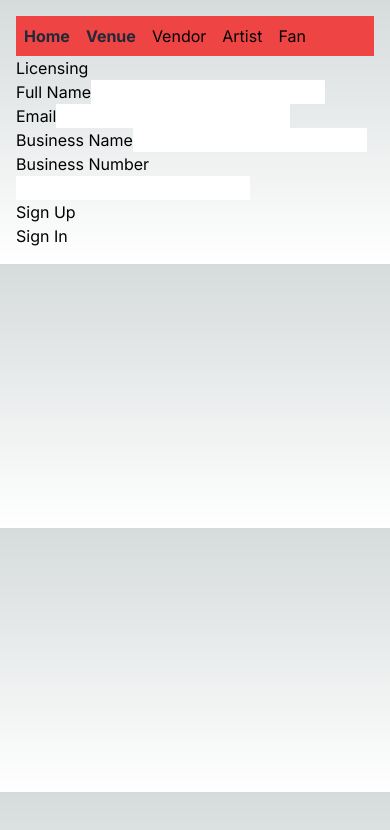
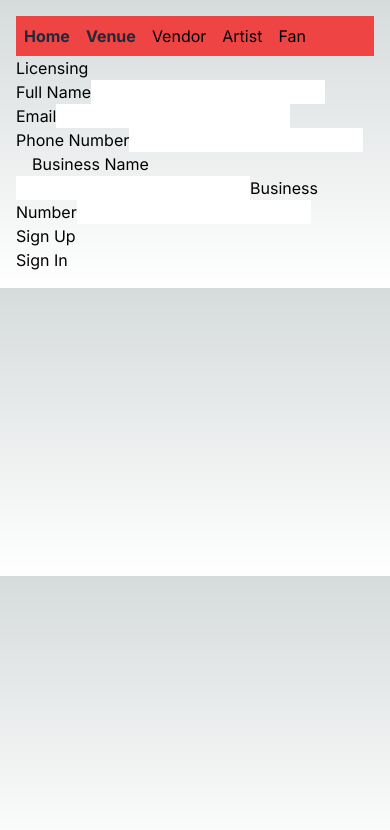
Before and after one commit to segvndo/YourBeat-TS, a Next.js app: page /users/venue/accountLicensing in a window 390 px wide. Shown: the top 830 px of the page. Built offline with nearby package versions, Linux system fonts and the light colour scheme.

Commit message:
Add client phone number input in license logic

```diff
--- a/app/users/venue/accountLicensing/page.tsx
+++ b/app/users/venue/accountLicensing/page.tsx
@@ -6,11 +6,13 @@ const LicensingPage = () => {
   const {
     clientName,
     clientEmail,
+    clientPhoneNumber,
     businessName,
     businessNumber,
     isSignedIn,
     handleClientNameChange,
     handleClientEmailChange,
+    handleClientPhoneNumberChange,
     handleBusinessNameChange,
     handleBusinessNumberChange,
     handleSubmit,
@@ -45,7 +47,19 @@ const LicensingPage = () => {
             />
           </div>
 
-          <label htmlFor="businessName">Business Name</label>
+          <div>
+            <label htmlFor="clientPhoneNumber">Phone Number</label>
+            <input
+              type="text"
+              id="clientPhoneNumber"
+              value={clientPhoneNumber}
+              onChange={handleClientPhoneNumberChange}
+              maxLength={30}
+              style={{ color: 'green' }}
+            />
+          </div>
+
+          <label htmlFor="businessName" className="p-4">Business Name</label>
           <input
             type="text"
             id="businessName"
--- a/app/utilities/useLicenseLogic.tsx
+++ b/app/utilities/useLicenseLogic.tsx
@@ -3,10 +3,13 @@ import React, { ChangeEvent } from 'react';
 interface LicenseLogic {
   clientName: string;
   clientEmail: string;
+  clientPhoneNumber: number;
   businessName: string;
   businessNumber: string;
   isSignedIn: boolean;
   handleClientNameChange: (e: ChangeEvent<HTMLInputElement>) => void;
+  handleClientEmailChange: (e: ChangeEvent<HTMLInputElement>) => void;
+  handleClientPhoneNumberChange: (e: ChangeEvent<HTMLInputElement>) => void;
   handleBusinessNameChange: (e: ChangeEvent<HTMLInputElement>) => void;
   handleBusinessNumberChange: (e: ChangeEvent<HTMLInputElement>) => void;
   handleSubmit: () => void;
@@ -16,6 +19,7 @@ interface LicenseLogic {
 export const useLicenseLogic = (): LicenseLogic => {
   const [clientName, setClientName] = React.useState<string>('');
   const [clientEmail, setClientEmail] = React.useState<string>('');
+  const [clientPhoneNumber, setClientPhoneNumber] = React.useState<string>('');
   const [businessName, setBusinessName] = React.useState<string>('');
   const [businessNumber, setBusinessNumber] = React.useState<string>('');
   const [isSignedIn, setIsSignedIn] = React.useState<boolean>(false);
@@ -28,7 +32,15 @@ export const useLicenseLogic = (): LicenseLogic => {
   const handleClientEmailChange = (e: ChangeEvent<HTMLInputElement>) => {
     const inputValue = e.target.value;
     setClientEmail(inputValue);
-  }
+  };
+
+  const handleClientPhoneNumberChange = (e: ChangeEvent<HTMLInputElement>) => {
+    const inputValue = e.target.value;
+    const numericValue = inputValue.replace(/\D/g, '');
+    const limitedValue = numericValue.slice(0, 10);
+
+    setClientPhoneNumber(limitedValue);
+  };
 
   const handleBusinessNameChange = (e: ChangeEvent<HTMLInputElement>) => {
     const inputValue = e.target.value;
@@ -52,11 +64,13 @@ export const useLicenseLogic = (): LicenseLogic => {
   return {
     clientName,
     clientEmail,
+    clientPhoneNumber,
     businessName,
     businessNumber,
     isSignedIn,
     handleClientNameChange,
     handleClientEmailChange,
+    handleClientPhoneNumberChange,
     handleBusinessNameChange,
     handleBusinessNumberChange,
     handleSubmit,
```
